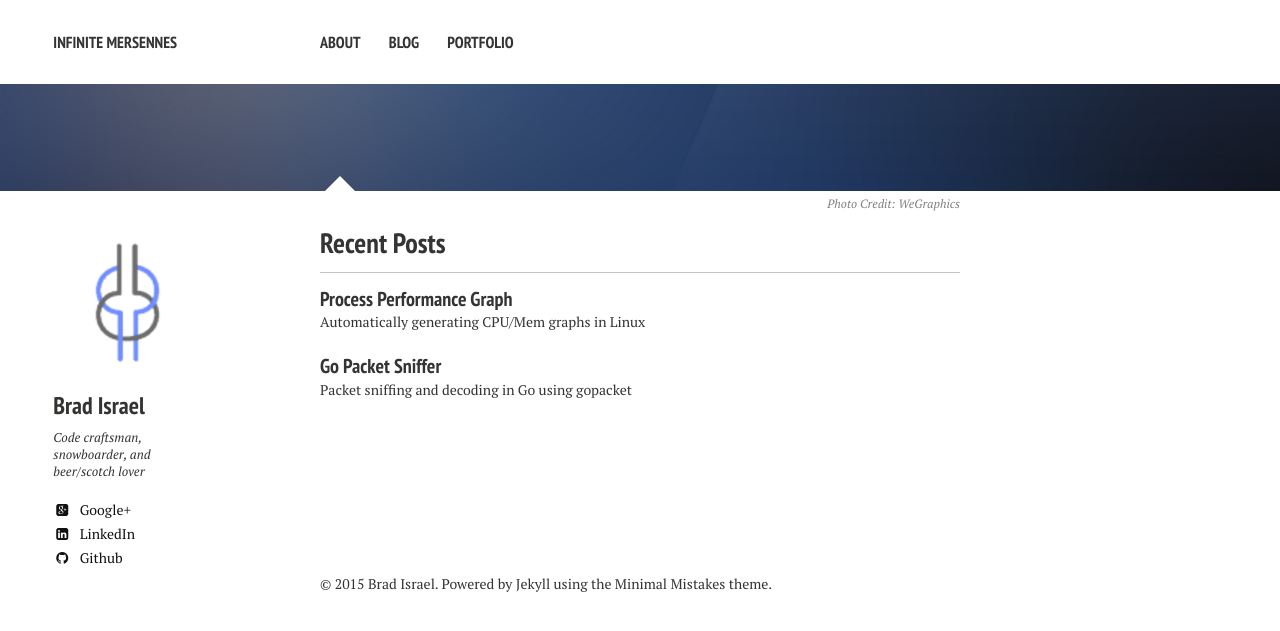
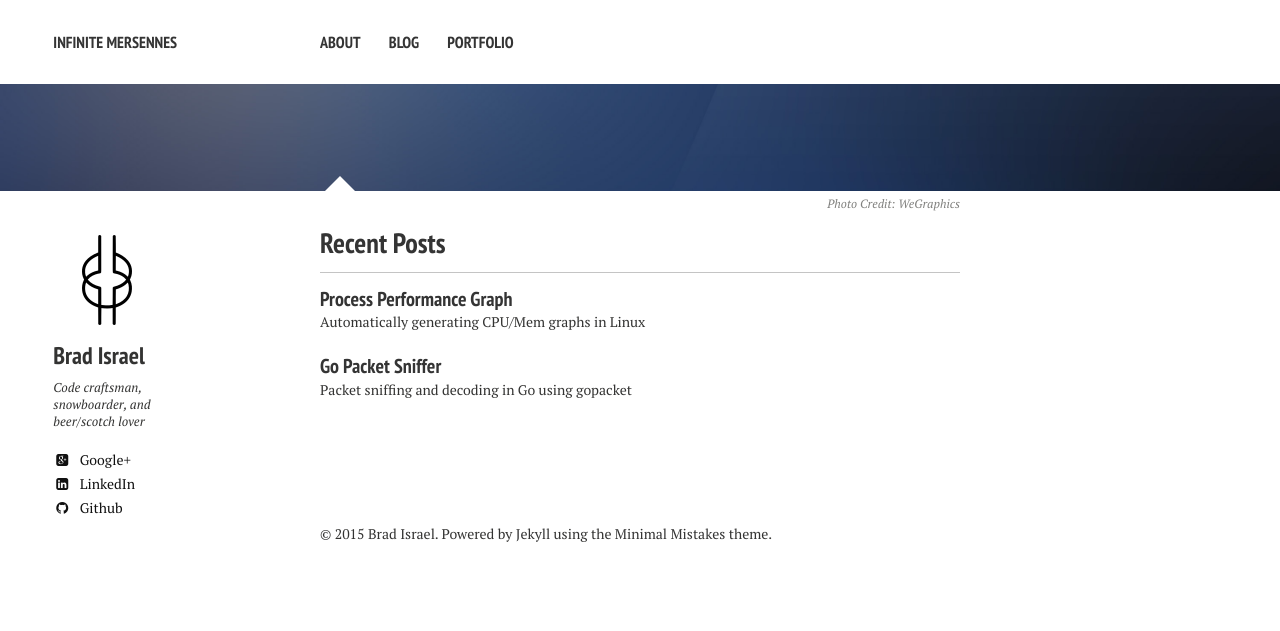
Before and after one commit to bisrael8191/bisrael8191.github.io, a Jekyll site: the page built from index.md, in a window 1280 px wide. Shown: the top 631 px of the page. Built offline with Jekyll 4.4.1, drawn with Linux system fonts in a browser that asks for light colours; nearby versions of some CDN libraries.

Commit message:
Converting logo to svg, adding various sizes, and fixing about logo

```diff
--- a/_config.yml
+++ b/_config.yml
@@ -27,7 +27,7 @@ kramdown:
 # Site owner
 owner:
   name: Brad Israel
-  avatar: nyansapo.png
+  avatar: nyansapo_about.png
   bio: "Code craftsman, snowboarder, and beer/scotch lover"
   email:
   disqus-shortname: bisrael8191
```
Also changed, not shown: images/nyansapo.png (deleted), images/nyansapo.svg (added), images/nyansapo_100_179.png (added), images/nyansapo_150_269.png (added), images/nyansapo_200_358.png (added), images/nyansapo_50_90.png (added), images/nyansapo_about.png (added).
